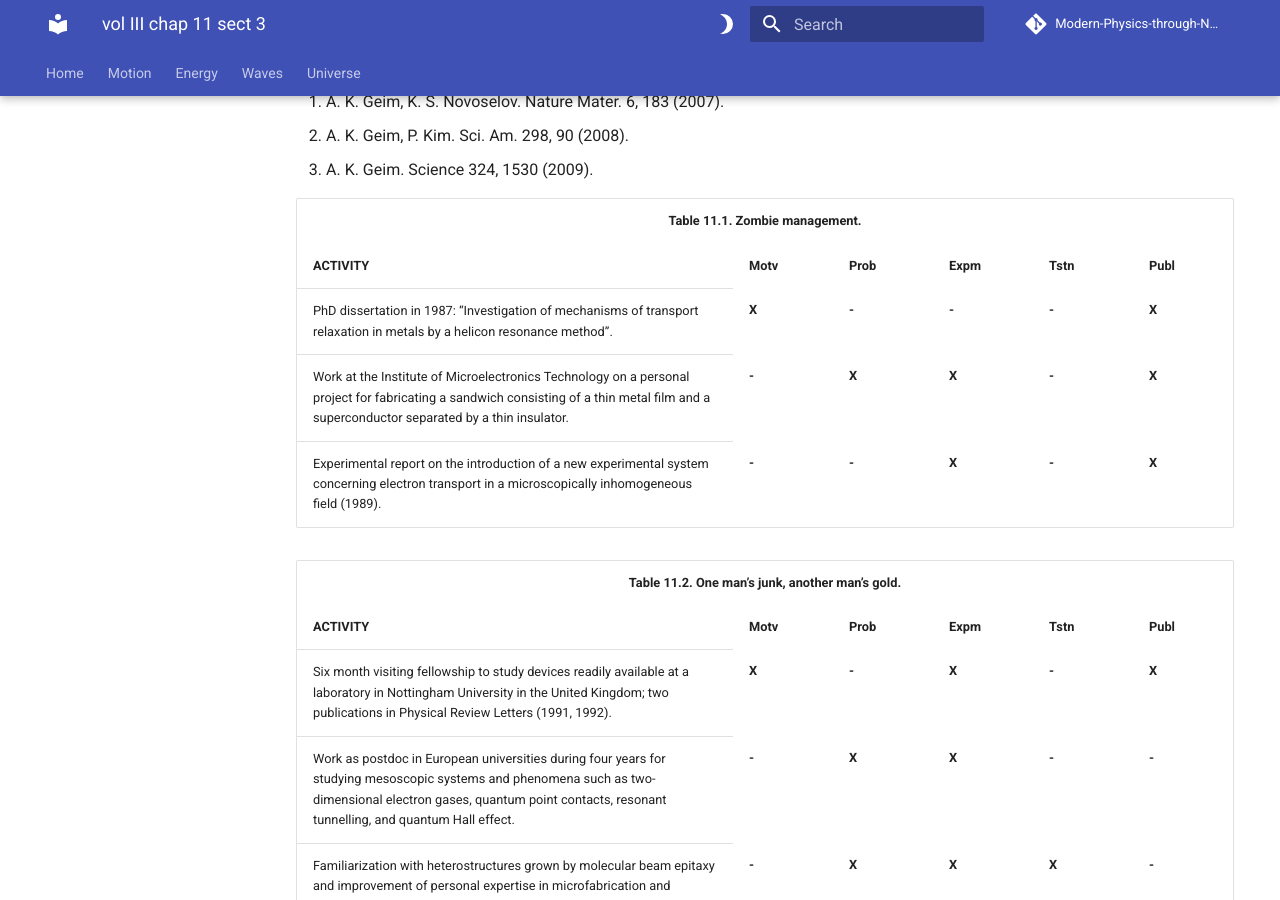
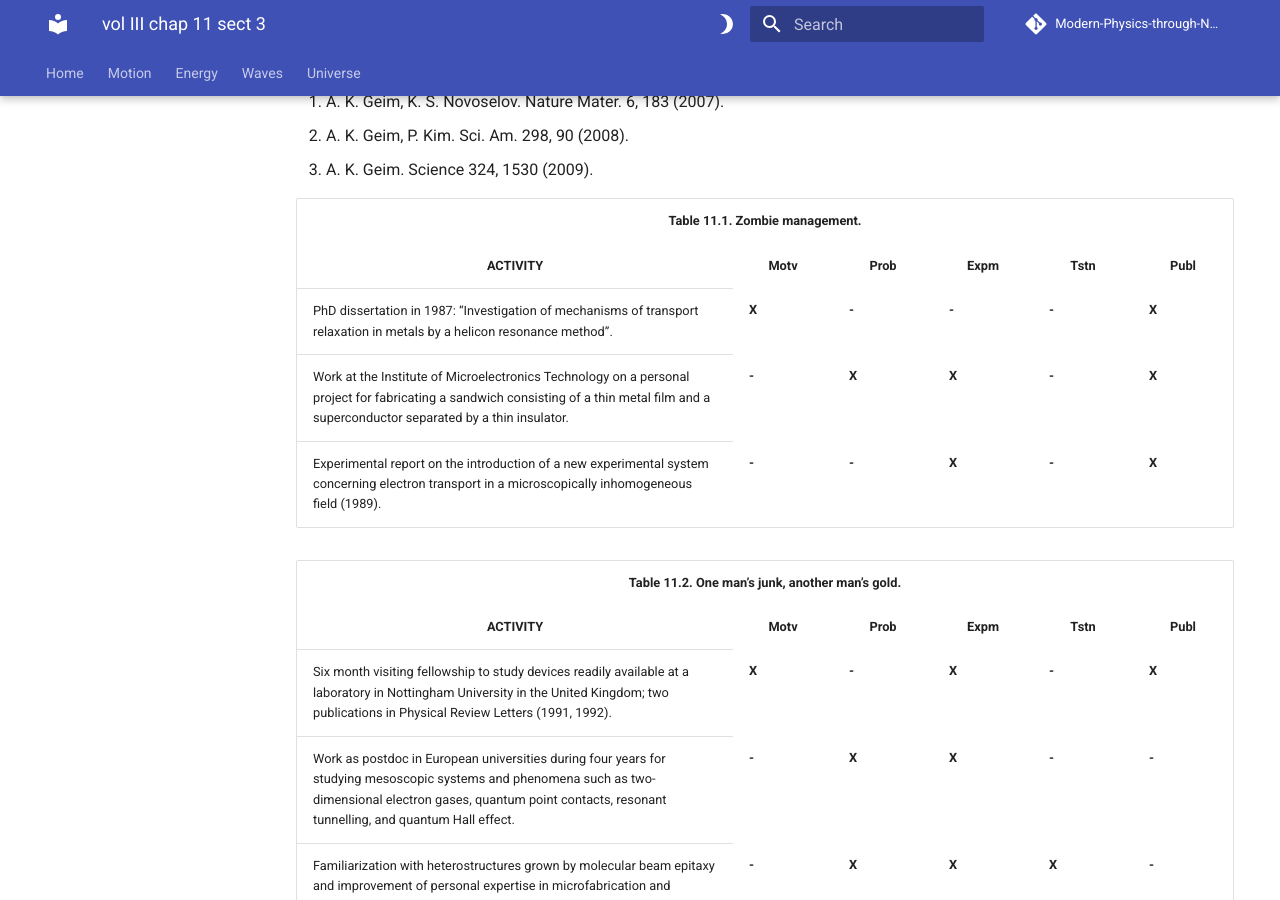
Before and after one commit to modphysnobel/modphysnobel.github.io, an MkDocs documentation site: the page built from docs/vol-III/vol-III-chap-11-sect-3.md, in a window 1280 px wide and 900 px high, scrolled down 863 px. Built offline with MkDocs 1.6.1 and Material for MkDocs 9.7.7, drawn with Linux system fonts in a browser that asks for light colours; some web fonts are replaced; comment, search, counter and statistics services are not loaded.

Commit message:
Update vol-III-chap-11-sect-3.md

```diff
--- a/docs/vol-III/vol-III-chap-11-sect-3.md
+++ b/docs/vol-III/vol-III-chap-11-sect-3.md
@@ -28,22 +28,22 @@ Geim starts his Nobel Lecture with this remark: “I hope that the reader will e
         </th>
      </tr>
      <tr>
-    <th>
+    <th style="text-align: center">
 ACTIVITY
         </th>
-        <th>
+        <th style="text-align: center">
 Motv
         </th>
-        <th>
+        <th style="text-align: center">
 Prob
         </th>
-        <th>
+        <th style="text-align: center">
 Expm
         </th>
-        <th>
+        <th style="text-align: center">
 Tstn
         </th>
-        <th>
+        <th style="text-align: center">
 Publ
         </th>
         </tr>
@@ -117,22 +117,22 @@ X
         </th>
      </tr>
      <tr>
-    <th>
+    <th style="text-align: center">
 ACTIVITY
         </th>
-        <th>
+        <th style="text-align: center">
 Motv
         </th>
-        <th>
+        <th style="text-align: center">
 Prob
         </th>
-        <th>
+        <th style="text-align: center">
 Expm
         </th>
-        <th>
+        <th style="text-align: center">
 Tstn
         </th>
-        <th>
+        <th style="text-align: center">
 Publ
         </th>
         </tr>
@@ -206,22 +206,22 @@ X
         </th>
      </tr>
      <tr>
-    <th>
+    <th style="text-align: center">
 ACTIVITY
         </th>
-        <th>
+        <th style="text-align: center">
 Motv
         </th>
-        <th>
+        <th style="text-align: center">
 Prob
         </th>
-        <th>
+        <th style="text-align: center">
 Expm
         </th>
-        <th>
+        <th style="text-align: center">
 Tstn
         </th>
-        <th>
+        <th style="text-align: center">
 Publ
         </th>
         </tr>
@@ -315,22 +315,22 @@ X
         </th>
      </tr>
      <tr>
-    <th>
+    <th style="text-align: center">
 ACTIVITY
         </th>
-        <th>
+        <th style="text-align: center">
 Motv
         </th>
-        <th>
+        <th style="text-align: center">
 Prob
         </th>
-        <th>
+        <th style="text-align: center">
 Expm
         </th>
-        <th>
+        <th style="text-align: center">
 Tstn
         </th>
-        <th>
+        <th style="text-align: center">
 Publ
         </th>
         </tr>
@@ -385,22 +385,22 @@ X
         </th>
      </tr>
      <tr>
-    <th>
+    <th style="text-align: center">
 ACTIVITY
         </th>
-        <th>
+        <th style="text-align: center">
 Motv
         </th>
-        <th>
+        <th style="text-align: center">
 Prob
         </th>
-        <th>
+        <th style="text-align: center">
 Expm
         </th>
-        <th>
+        <th style="text-align: center">
 Tstn
         </th>
-        <th>
+        <th style="text-align: center">
 Publ
         </th>
         </tr>
@@ -454,22 +454,22 @@ X
         </th>
      </tr>
      <tr>
-    <th>
+    <th style="text-align: center">
 ACTIVITY
         </th>
-        <th>
+        <th style="text-align: center">
 Motv
         </th>
-        <th>
+        <th style="text-align: center">
 Prob
         </th>
-        <th>
+        <th style="text-align: center">
 Expm
         </th>
-        <th>
+        <th style="text-align: center">
 Tstn
         </th>
-        <th>
+        <th style="text-align: center">
 Publ
         </th>
         </tr>
@@ -523,22 +523,22 @@ X
         </th>
      </tr>
      <tr>
-    <th>
+    <th style="text-align: center">
 ACTIVITY
         </th>
-        <th>
+        <th style="text-align: center">
 Motv
         </th>
-        <th>
+        <th style="text-align: center">
 Prob
         </th>
-        <th>
+        <th style="text-align: center">
 Expm
         </th>
-        <th>
+        <th style="text-align: center">
 Tstn
         </th>
-        <th>
+        <th style="text-align: center">
 Publ
         </th>
         </tr>
@@ -592,22 +592,22 @@ X
         </th>
      </tr>
      <tr>
-    <th>
+    <th style="text-align: center">
 ACTIVITY
         </th>
-        <th>
+        <th style="text-align: center">
 Motv
         </th>
-        <th>
+        <th style="text-align: center">
 Prob
         </th>
-        <th>
+        <th style="text-align: center">
 Expm
         </th>
-        <th>
+        <th style="text-align: center">
 Tstn
         </th>
-        <th>
+        <th style="text-align: center">
 Publ
         </th>
         </tr>
@@ -661,22 +661,22 @@ X
         </th>
      </tr>
      <tr>
-    <th>
+    <th style="text-align: center">
 ACTIVITY
         </th>
-        <th>
+        <th style="text-align: center">
 Motv
         </th>
-        <th>
+        <th style="text-align: center">
 Prob
         </th>
-        <th>
+        <th style="text-align: center">
 Expm
         </th>
-        <th>
+        <th style="text-align: center">
 Tstn
         </th>
-        <th>
+        <th style="text-align: center">
 Publ
         </th>
         </tr>
@@ -790,22 +790,22 @@ X
         </th>
      </tr>
      <tr>
-    <th>
+    <th style="text-align: center">
 ACTIVITY
         </th>
-        <th>
+        <th style="text-align: center">
 Motv
         </th>
-        <th>
+        <th style="text-align: center">
 Prob
         </th>
-        <th>
+        <th style="text-align: center">
 Expm
         </th>
-        <th>
+        <th style="text-align: center">
 Tstn
         </th>
-        <th>
+        <th style="text-align: center">
 Publ
         </th>
         </tr>
@@ -999,22 +999,22 @@ X
         </th>
      </tr>
      <tr>
-    <th>
+    <th style="text-align: center">
 ACTIVITY
         </th>
-        <th>
+        <th style="text-align: center">
 Motv
         </th>
-        <th>
+        <th style="text-align: center">
 Prob
         </th>
-        <th>
+        <th style="text-align: center">
 Expm
         </th>
-        <th>
+        <th style="text-align: center">
 Tstn
         </th>
-        <th>
+        <th style="text-align: center">
 Publ
         </th>
         </tr>
@@ -1128,22 +1128,22 @@ X
         </th>
      </tr>
      <tr>
-    <th>
+    <th style="text-align: center">
 ACTIVITY
         </th>
-        <th>
+        <th style="text-align: center">
 Motv
         </th>
-        <th>
+        <th style="text-align: center">
 Prob
         </th>
-        <th>
+        <th style="text-align: center">
 Expm
         </th>
-        <th>
+        <th style="text-align: center">
 Tstn
         </th>
-        <th>
+        <th style="text-align: center">
 Publ
         </th>
         </tr>
@@ -1197,22 +1197,22 @@ X
         </th>
      </tr>
      <tr>
-    <th>
+    <th style="text-align: center">
 ACTIVITY
         </th>
-        <th>
+        <th style="text-align: center">
 Motv
         </th>
-        <th>
+        <th style="text-align: center">
 Prob
         </th>
-        <th>
+        <th style="text-align: center">
 Expm
         </th>
-        <th>
+        <th style="text-align: center">
 Tstn
         </th>
-        <th>
+        <th style="text-align: center">
 Publ
         </th>
         </tr>
@@ -1386,22 +1386,22 @@ X
         </th>
      </tr>
      <tr>
-    <th>
+    <th style="text-align: center">
 ACTIVITY
         </th>
-        <th>
+        <th style="text-align: center">
 Motv
         </th>
-        <th>
+        <th style="text-align: center">
 Prob
         </th>
-        <th>
+        <th style="text-align: center">
 Expm
         </th>
-        <th>
+        <th style="text-align: center">
 Tstn
         </th>
-        <th>
+        <th style="text-align: center">
 Publ
         </th>
         </tr>
@@ -1515,22 +1515,22 @@ X
         </th>
      </tr>
      <tr>
-    <th>
+    <th style="text-align: center">
 ACTIVITY
         </th>
-        <th>
+        <th style="text-align: center">
 Motv
         </th>
-        <th>
+        <th style="text-align: center">
 Prob
         </th>
-        <th>
+        <th style="text-align: center">
 Expm
         </th>
-        <th>
+        <th style="text-align: center">
 Tstn
         </th>
-        <th>
+        <th style="text-align: center">
 Publ
         </th>
         </tr>
@@ -1644,22 +1644,22 @@ X
         </th>
      </tr>
      <tr>
-    <th>
+    <th style="text-align: center">
 ACTIVITY
         </th>
-        <th>
+        <th style="text-align: center">
 Motv
         </th>
-        <th>
+        <th style="text-align: center">
 Prob
         </th>
-        <th>
+        <th style="text-align: center">
 Expm
         </th>
-        <th>
+        <th style="text-align: center">
 Tstn
         </th>
-        <th>
+        <th style="text-align: center">
 Publ
         </th>
         </tr>
@@ -1773,22 +1773,22 @@ X
         </th>
      </tr>
      <tr>
-    <th>
+    <th style="text-align: center">
 ACTIVITY
         </th>
-        <th>
+        <th style="text-align: center">
 Motv
         </th>
-        <th>
+        <th style="text-align: center">
 Prob
         </th>
-        <th>
+        <th style="text-align: center">
 Expm
         </th>
-        <th>
+        <th style="text-align: center">
 Tstn
         </th>
-        <th>
+        <th style="text-align: center">
 Publ
         </th>
         </tr>
```
